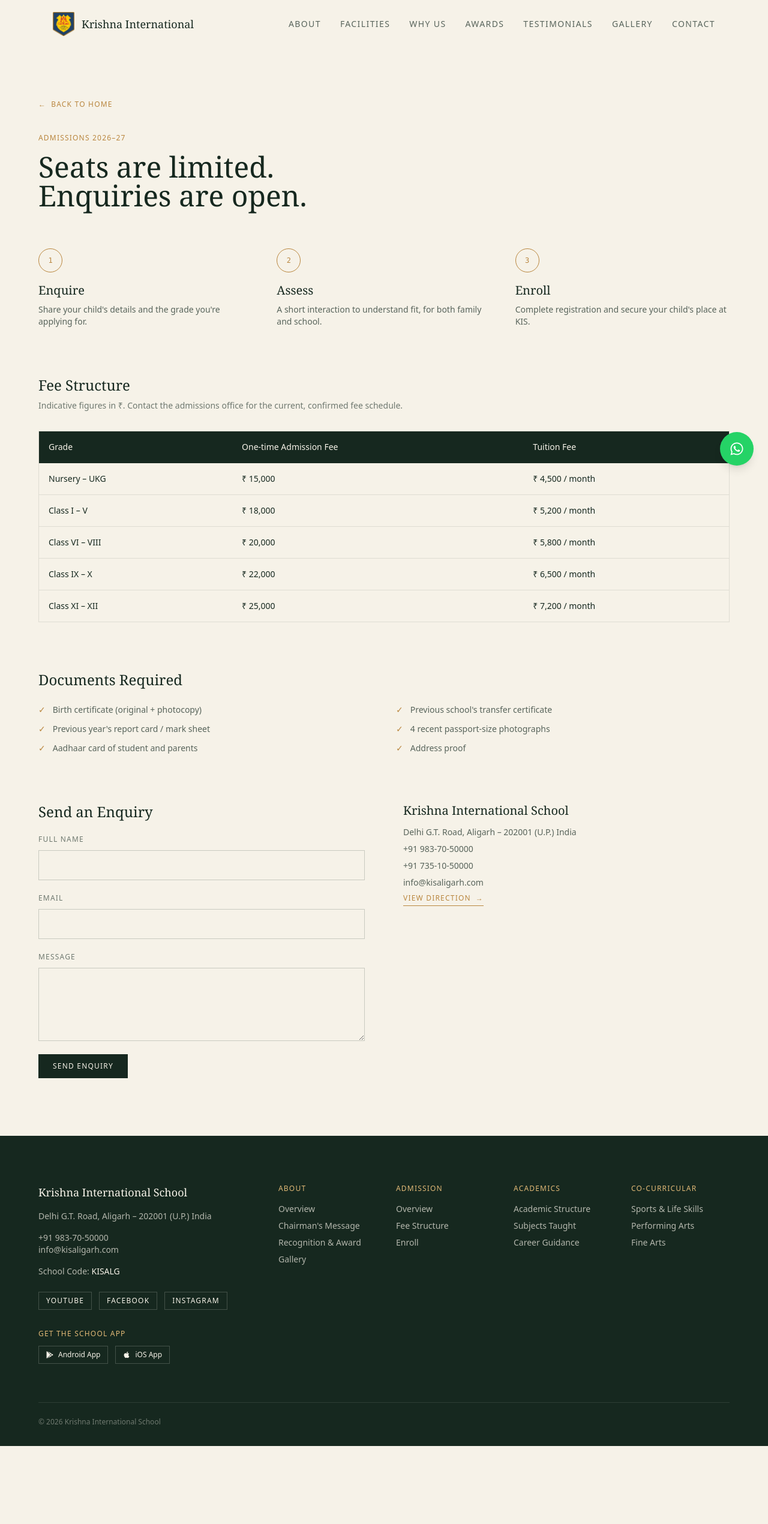
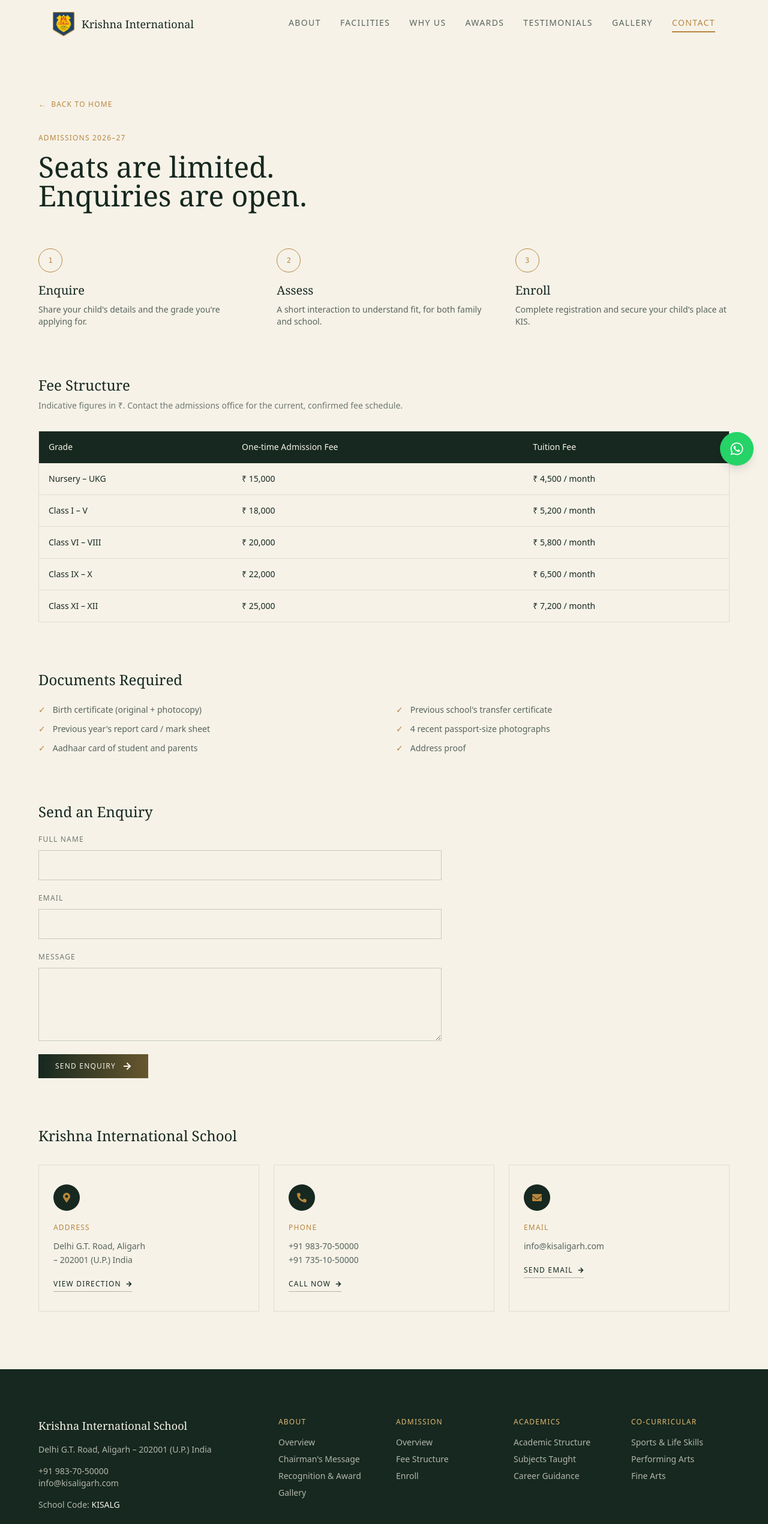
Before and after one commit to Vartika-2102/DETTROIN-INT-Vartika-Website, a React (Vite) app in the folder school-redesign/: page /admissions in a window 1280 px wide. Shown: the top 2540 px of the page at 60% size. Before the commit the page ends 2410 px from the top, so only its background shows below. Built offline with nearby package versions, Linux system fonts and the light colour scheme.

Commit message:
Improve admissions page and update navigation components

```diff
--- a/school-redesign/src/Components/Footer.jsx
+++ b/school-redesign/src/Components/Footer.jsx
@@ -1,10 +1,10 @@
 import { useLocation, Link } from 'react-router-dom'
-import { FaGooglePlay, FaApple } from 'react-icons/fa'
+import { FaGooglePlay, FaApple, FaYoutube, FaFacebookF, FaInstagram } from 'react-icons/fa'
 
 const socials = [
-  { label: 'YouTube', href: 'https://www.youtube.com/channel/UCfAsGL009vpBCbLDxP9fQsw' },
-  { label: 'Facebook', href: 'https://www.facebook.com/krishnainternationalaligarh' },
-  { label: 'Instagram', href: 'https://www.instagram.com/krishnainternationalaligarh/' },
+  { label: 'YouTube', icon: FaYoutube, href: 'https://www.youtube.com/channel/UCfAsGL009vpBCbLDxP9fQsw' },
+  { label: 'Facebook', icon: FaFacebookF, href: 'https://www.facebook.com/krishnainternationalaligarh' },
+  { label: 'Instagram', icon: FaInstagram, href: 'https://www.instagram.com/krishnainternationalaligarh/' },
 ]
 
 const navColumns = [
@@ -58,17 +58,21 @@
             </p>
 
             <div className="flex gap-3 mt-6">
-              {socials.map((s) => (
+              {socials.map((s) => {
+                const Icon = s.icon
+                return (
                   <a
                     key={s.label}
                     href={s.href}
                     target="_blank"
                     rel="noreferrer"
-                  className="text-xs uppercase tracking-widest border border-paper/20 px-3 py-1.5 hover:border-brasslight hover:text-brasslight"
+                    aria-label={s.label}
+                    className="w-10 h-10 rounded-full border border-paper/20 flex items-center justify-center text-paper/80 transition-all duration-300 hover:border-brasslight hover:text-ink hover:bg-brasslight hover:-translate-y-0.5"
                   >
-                  {s.label}
+                    <Icon aria-hidden="true" />
                   </a>
-              ))}
+                )
+              })}
             </div>
 
             <p className="text-xs uppercase tracking-widest text-brasslight mt-8 mb-3">
@@ -160,8 +164,8 @@
 
         </div>
 
-        <div className="pt-6 flex flex-wrap justify-between gap-4 text-xs text-paper/40">
-          <span>&copy; {new Date().getFullYear()} Krishna International School</span>
+        <div className="pt-6 flex flex-wrap items-center justify-center sm:justify-start gap-4 text-xs text-paper/40">
+          <span>&copy; {new Date().getFullYear()} Krishna International School. All rights reserved.</span>
         </div>
 
       </div>
--- a/school-redesign/src/Components/Navbar.jsx
+++ b/school-redesign/src/Components/Navbar.jsx
@@ -4,27 +4,74 @@
 
 const links = ['About', 'Facilities', 'Why Us', 'Awards', 'Testimonials', 'Gallery', 'Contact']
 
+// Links that navigate to their own route (rest are in-page hash sections on Home)
+const routeMap = {
+  About: '/about',
+  Gallery: '/gallery',
+  Contact: '/admissions',
+}
+
 export default function Navbar() {
   const [open, setOpen] = useState(false)
   const [scrolled, setScrolled] = useState(false)
+  const [activeSlug, setActiveSlug] = useState('')
   const location = useLocation()
   const onHome = location.pathname === '/'
 
   useEffect(() => {
+    // Slugs for the in-page sections we scrollspy on the home page.
+    // Assumes each section has a matching id (e.g. id="facilities").
+    const sectionSlugs = links
+      .filter((l) => !routeMap[l] && l !== 'Awards')
+      .map((l) => l.toLowerCase().replace(' ', ''))
+
     function onScroll() {
       setScrolled(window.scrollY > 8)
+
+      if (onHome) {
+        let current = ''
+        for (const slug of sectionSlugs) {
+          const el = document.getElementById(slug)
+          if (el) {
+            const rect = el.getBoundingClientRect()
+            if (rect.top <= 120 && rect.bottom >= 120) {
+              current = slug
+              break
+            }
+          }
+        }
+        setActiveSlug(current)
+      }
     }
+
     window.addEventListener('scroll', onScroll, { passive: true })
     onScroll()
     return () => window.removeEventListener('scroll', onScroll)
-  }, [])
+  }, [onHome])
+
+  function isActive(link) {
+    if (routeMap[link]) return location.pathname === routeMap[link]
+    if (link === 'Awards') return location.pathname === '/about' && location.hash === '#awards'
+    const slug = link.toLowerCase().replace(' ', '')
+    return onHome && activeSlug === slug
+  }
+
+  function linkClasses(active, extra = '') {
+    return `relative text-sm uppercase tracking-widest transition-colors pb-1 ${
+      active ? 'text-brass' : 'text-ink/70 hover:text-brass'
+    } after:content-[''] after:absolute after:left-0 after:-bottom-0.5 after:h-[2px] after:bg-brass after:transition-all after:duration-300 ${
+      active ? 'after:w-full' : 'after:w-0 hover:after:w-full'
+    } ${extra}`
+  }
 
   function renderLink(link, onClick) {
     const slug = link.toLowerCase().replace(' ', '')
+    const active = isActive(link)
+    const className = linkClasses(active)
 
     if (link === 'About') {
       return (
-        <Link key={link} to="/about" onClick={onClick} className="text-sm uppercase tracking-widest text-ink/70 hover:text-brass">
+        <Link key={link} to="/about" onClick={onClick} className={className}>
           {link}
         </Link>
       )
@@ -32,7 +79,7 @@
 
     if (link === 'Awards') {
       return (
-        <Link key={link} to="/about#awards" onClick={onClick} className="text-sm uppercase tracking-widest text-ink/70 hover:text-brass">
+        <Link key={link} to="/about#awards" onClick={onClick} className={className}>
           {link}
         </Link>
       )
@@ -40,7 +87,7 @@
 
     if (link === 'Gallery') {
       return (
-        <Link key={link} to="/gallery" onClick={onClick} className="text-sm uppercase tracking-widest text-ink/70 hover:text-brass">
+        <Link key={link} to="/gallery" onClick={onClick} className={className}>
           {link}
         </Link>
       )
@@ -48,7 +95,7 @@
 
     if (link === 'Contact') {
       return (
-        <Link key={link} to="/admissions" onClick={onClick} className="text-sm uppercase tracking-widest text-ink/70 hover:text-brass">
+        <Link key={link} to="/admissions" onClick={onClick} className={className}>
           {link}
         </Link>
       )
@@ -57,7 +104,7 @@
     const href = onHome ? `#${slug}` : `/#${slug}`
 
     return (
-      <a key={link} href={href} onClick={onClick} className="text-sm uppercase tracking-widest text-ink/70 hover:text-brass">
+      <a key={link} href={href} onClick={onClick} className={className}>
         {link}
       </a>
     )
@@ -65,7 +112,7 @@
 
   return (
     <>
-        <a
+      <a
         href="#main-content"
         className="sr-only focus:not-sr-only focus:fixed focus:top-3 focus:left-3 focus:z-[999] focus:bg-ink focus:text-paper focus:px-4 focus:py-2 focus:rounded"
       >
@@ -73,14 +120,18 @@
       </a>
 
       <header
-        className={`fixed top-0 left-0 right-0 z-50 bg-paper/95 backdrop-blur-sm border-b transition-shadow ${
-          scrolled ? 'border-ink/10 shadow-sm' : 'border-transparent'
+        className={`fixed top-0 left-0 right-0 z-50 bg-paper/95 backdrop-blur-sm border-b transition-all duration-300 ${
+          scrolled ? 'border-ink/10 shadow-md shadow-ink/10' : 'border-transparent shadow-none'
         }`}
       >
         <div className="max-w-6xl mx-auto px-6 h-20 flex items-center justify-between">
 
-          <Link to="/" className="flex items-center gap-3">
-            <img src={logo} alt="Krishna International School logo" className="h-10 w-auto" />
+          <Link to="/" className="flex items-center gap-3 group">
+            <img
+              src={logo}
+              alt="Krishna International School logo"
+              className="h-10 w-auto transition-transform duration-300 ease-out group-hover:scale-110"
+            />
             <span className="font-display text-lg">Krishna International</span>
           </Link>
 
@@ -99,8 +150,12 @@
         </div>
 
         {open && (
-          <div className="lg:hidden flex flex-col gap-4 px-6 pb-6 bg-paper">
-            {links.map((link) => renderLink(link, () => setOpen(false)))}
+          <div className="lg:hidden flex flex-col px-6 pb-4 bg-paper divide-y divide-ink/10 border-t border-ink/10">
+            {links.map((link) => (
+              <div key={link} className="py-4">
+                {renderLink(link, () => setOpen(false))}
+              </div>
+            ))}
           </div>
         )}
       </header>
--- a/school-redesign/src/Pages/AdmissionsPage.jsx
+++ b/school-redesign/src/Pages/AdmissionsPage.jsx
@@ -1,5 +1,6 @@
 import { useState, useEffect } from 'react'
 import { Link } from 'react-router-dom'
+import { FaMapMarkerAlt, FaPhoneAlt, FaEnvelope, FaArrowRight } from 'react-icons/fa'
 
 // Create a free form at https://formspree.io (2 minutes), then replace
 // YOUR_FORM_ID below with the ID they give you.
@@ -27,6 +28,31 @@
   "4 recent passport-size photographs",
   "Aadhaar card of student and parents",
   "Address proof",
+]
+
+// Contact info shown as cards below the enquiry form.
+const contactCards = [
+  {
+    icon: FaMapMarkerAlt,
+    label: 'Address',
+    lines: ['Delhi G.T. Road, Aligarh', '\u2013 202001 (U.P.) India'],
+    href: 'https://www.google.com/maps/search/?api=1&query=Delhi+G.T.+Road%2C+Aligarh+-+202001+U.P.+India',
+    linkLabel: 'View Direction',
+  },
+  {
+    icon: FaPhoneAlt,
+    label: 'Phone',
+    lines: ['+91 983-70-50000', '+91 735-10-50000'],
+    href: 'tel:+919837050000',
+    linkLabel: 'Call Now',
+  },
+  {
+    icon: FaEnvelope,
+    label: 'Email',
+    lines: ['info@kisaligarh.com'],
+    href: 'mailto:info@kisaligarh.com',
+    linkLabel: 'Send Email',
+  },
 ]
 
 export default function AdmissionsPage() {
@@ -133,10 +159,9 @@
           </ul>
         </div>
 
-        {/* Enquiry form + contact info */}
-        <div className="grid md:grid-cols-2 gap-16">
-
-          <form onSubmit={handleSubmit} className="space-y-4">
+        {/* Enquiry form */}
+        <div className="mb-20">
+          <form onSubmit={handleSubmit} className="space-y-4 max-w-2xl">
             <h2 className="font-display text-2xl mb-2">Send an Enquiry</h2>
             <div>
               <label htmlFor="adm-name" className="text-xs uppercase tracking-widest text-ink/60">Full Name</label>
@@ -180,9 +205,12 @@
             <button
               type="submit"
               disabled={status === 'sending'}
-              className="bg-ink text-paper px-6 py-3 text-xs uppercase tracking-widest disabled:opacity-50"
+              className="group relative inline-flex items-center gap-3 overflow-hidden bg-gradient-to-r from-ink to-brass bg-[length:200%_100%] bg-left hover:bg-right text-paper px-7 py-3 text-xs uppercase tracking-widest transition-all duration-500 disabled:opacity-50 disabled:cursor-not-allowed hover:shadow-lg hover:shadow-brass/30"
             >
               {status === 'sending' ? 'Sending…' : 'Send Enquiry'}
+              {status !== 'sending' && (
+                <FaArrowRight className="text-sm transition-transform duration-300 group-hover:translate-x-1" aria-hidden="true" />
+              )}
             </button>
 
             {status === 'success' && (
@@ -196,25 +224,36 @@
               </p>
             )}
           </form>
+        </div>
 
-          <div className="text-ink/70 text-sm space-y-2">
-            <p className="font-display text-xl text-ink mb-3">Krishna International School</p>
-            <p>Delhi G.T. Road, Aligarh &ndash; 202001 (U.P.) India</p>
-            <p>+91 983-70-50000</p>
-            <p>+91 735-10-50000</p>
-            <p>info@kisaligarh.com</p>
-
-              <a
-              href="https://www.google.com/maps/search/?api=1&query=Delhi+G.T.+Road%2C+Aligarh+-+202001+U.P.+India"
-              target="_blank"
-              rel="noreferrer"
-              className="inline-flex items-center gap-2 mt-4 text-xs uppercase tracking-widest text-brass hover:text-ink border-b border-brass hover:border-ink pb-1 transition-colors"
-            >
-              View Direction
-              <span aria-hidden="true">&rarr;</span>
-            </a>
+        {/* Contact info cards */}
+        <div>
+          <h2 className="font-display text-2xl mb-8">Krishna International School</h2>
+          <div className="grid sm:grid-cols-3 gap-6">
+            {contactCards.map(({ icon: Icon, label, lines, href, linkLabel }) => (
+              <div
+                key={label}
+                className="group border border-ink/10 bg-paper px-6 py-8 transition-all duration-300 hover:border-brass hover:shadow-xl hover:shadow-ink/5 hover:-translate-y-1"
+              >
+                <div className="w-11 h-11 rounded-full bg-ink text-brass flex items-center justify-center mb-5 transition-colors duration-300 group-hover:bg-brass group-hover:text-paper">
+                  <Icon aria-hidden="true" />
+                </div>
+                <p className="text-xs uppercase tracking-widest text-brass mb-3">{label}</p>
+                {lines.map((line) => (
+                  <p key={line} className="text-ink/70 text-sm leading-relaxed">{line}</p>
+                ))}
+                <a
+                  href={href}
+                  target={label === 'Address' ? '_blank' : undefined}
+                  rel={label === 'Address' ? 'noreferrer' : undefined}
+                  className="inline-flex items-center gap-2 mt-5 text-xs uppercase tracking-widest text-ink hover:text-brass border-b border-ink/30 hover:border-brass pb-1 transition-colors"
+                >
+                  {linkLabel}
+                  <FaArrowRight className="text-[10px] transition-transform duration-300 group-hover:translate-x-1" aria-hidden="true" />
+                </a>
+              </div>
+            ))}
           </div>
-
         </div>
 
       </div>
```
Also changed, not shown: school-redesign/src/Components/Stats.jsx (+30 -11 lines). Lines whose indentation alone changed are shown as unchanged.
